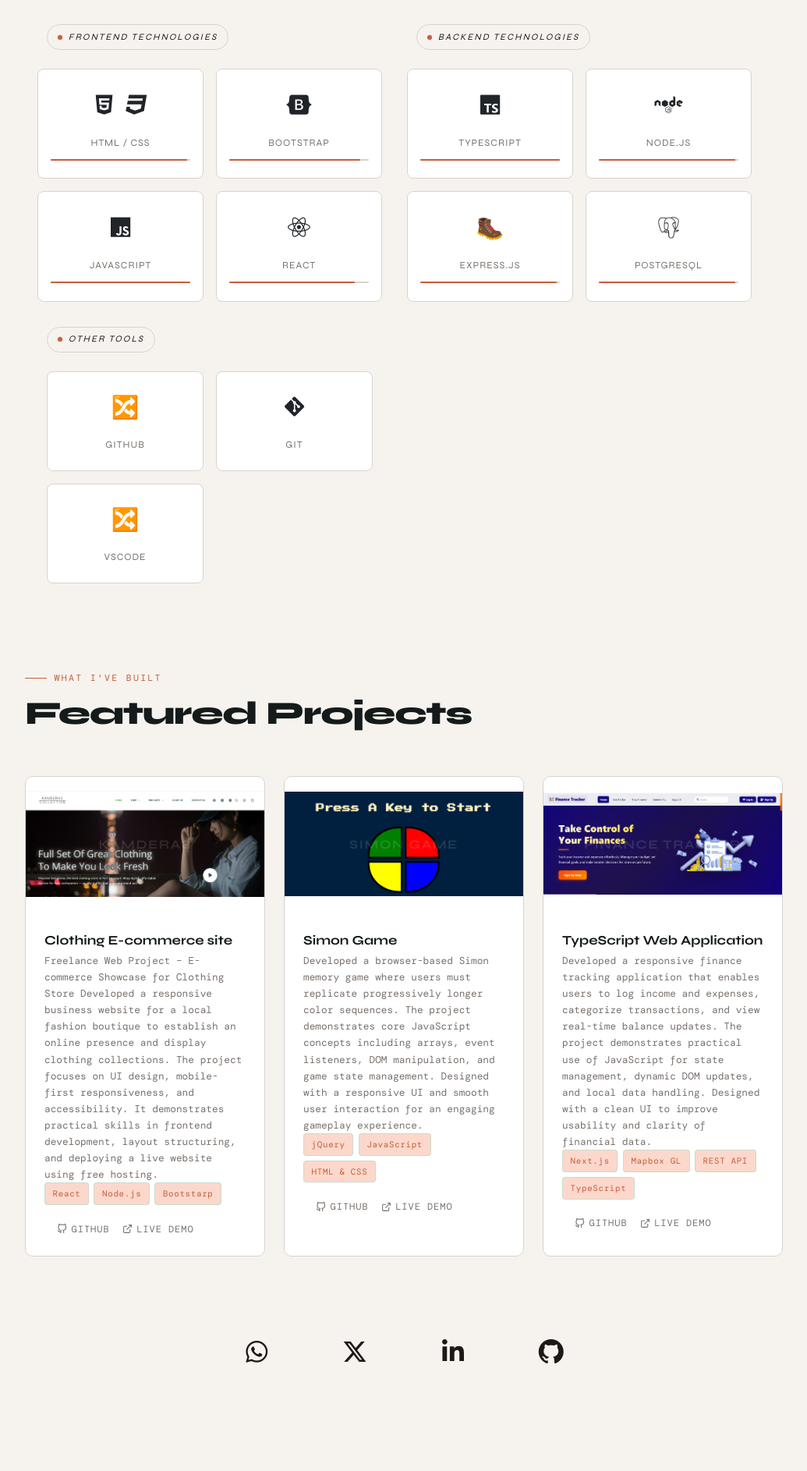
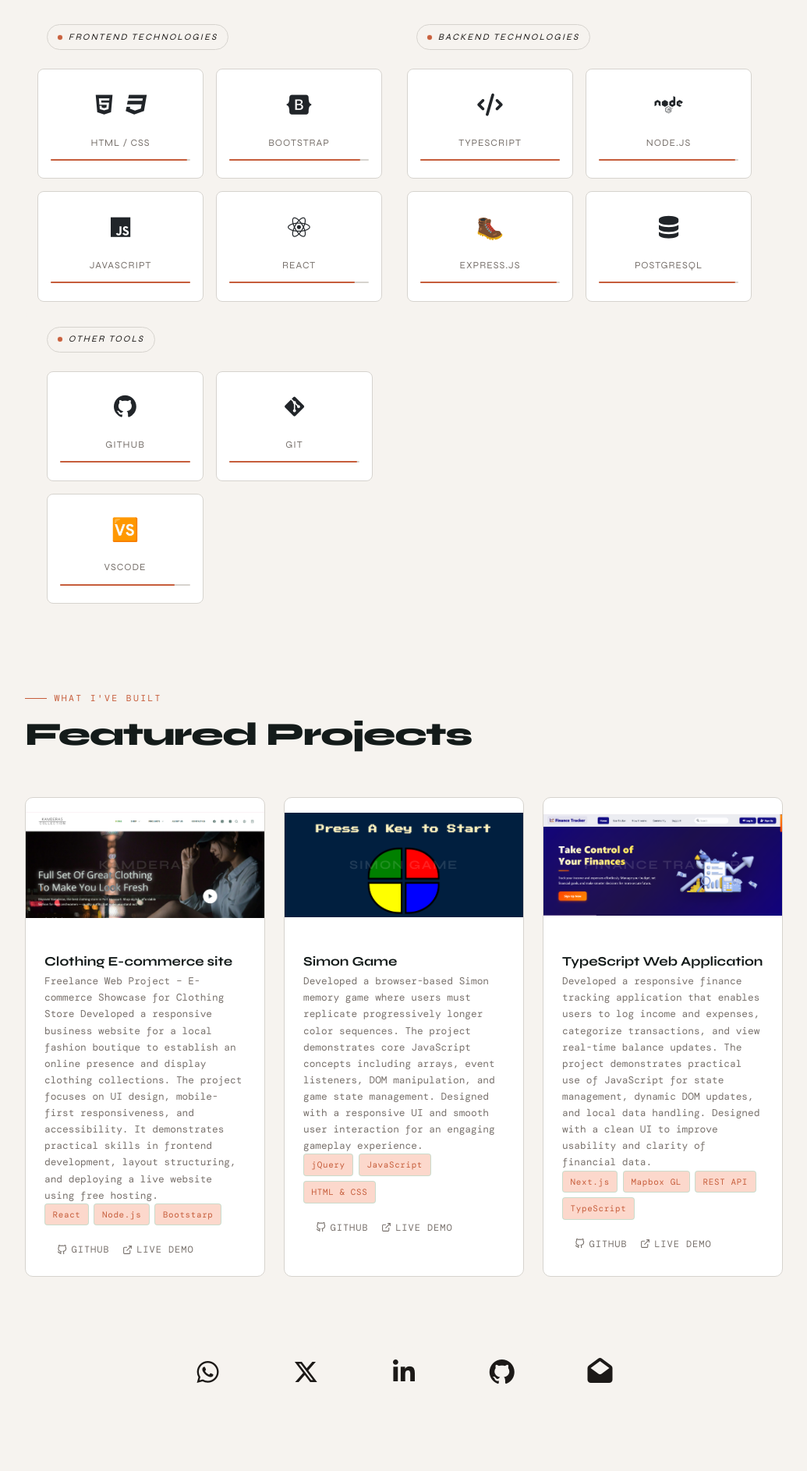
Before and after one commit to Makami27/portfolio, a website: page index.html in a window 1280 px wide. Shown: the part 1000-2886 px from the top of the page at 78% size, without its empty margins (122-1157 px from the left). Drawn offline with nearby package versions, Linux system fonts and the light colour scheme; a web font is replaced by a local one.

Commit message:
Add files via upload

```diff
--- a/contact.css
+++ b/contact.css
@@ -130,6 +130,7 @@ section {
 
 a{
   text-decoration: none;
+  color: var(--cyan-dim);
 }
 
 
@@ -143,7 +144,6 @@ a{
   border-radius: 7px;
   border-bottom-left-radius: 0;
   font-family: var(--font-head);
-
 }
 .hero3 {
 
@@ -163,6 +163,7 @@ a{
   border-radius: 100%;
   border-color: black;
   font-size: 2rem;
+  color: var(--cyan-glow);
 }
 /*-----------------                              ---------------*/
 
--- a/index.html
+++ b/index.html
@@ -114,7 +114,7 @@
         <div class="skills-grid row">
           <!-- TS -->
         <div class="skill-card reveal">
-          <div class="skill-icon"><i class="fa-brands fa-typescript"></i></div>
+          <div class="skill-icon"><i class="fa fa-code"></i></div>
           <div class="skill-name">TypeScript</div>
           <div class="skill-bar-wrap"><div class="skill-bar" data-w="100"></div></div>
         </div>
@@ -132,7 +132,7 @@
         </div>
         <!-- Node.js-->
         <div class="skill-card reveal">
-          <div class="skill-icon"><i class="fa-brands fa-postgresql"></i></div>
+          <div class="skill-icon"><i class="	fa fa-database"></i></div>
           <div class="skill-name">PostgreSQL</div>
           <div class="skill-bar-wrap"><div class="skill-bar" data-w="98"></div></div>
         </div>
@@ -149,20 +149,23 @@
 
         <!-- Github -->
         <div class="skill-card reveal">
-          <div class="skill-icon">🔀</div>
+          <div class="skill-icon"><i class="fa-brands fa-github"></i></div>
           <div class="skill-name">GitHub</div>
+          <div class="skill-bar-wrap"><div class="skill-bar" data-w="100"></div></div>
         </div>
 
         <!-- Git -->
         <div class="skill-card reveal">
           <div class="skill-icon"><i class="fa-brands fa-git-alt"></i></div>
           <div class="skill-name">Git</div>
+          <div class="skill-bar-wrap"><div class="skill-bar" data-w="98"></div></div>
         </div>
 
         <!-- Git -->
         <div class="skill-card reveal">
-          <div class="skill-icon">🔀</div>
+          <div class="skill-icon">🆚</div>
           <div class="skill-name">VSCode</div>
+          <div class="skill-bar-wrap"><div class="skill-bar" data-w="88"></div></div>
         </div>
 
        </div>
@@ -281,7 +284,8 @@
           <a href="http://"><span class="cl contact-list "><i class="fa-brands fa-whatsapp"></i></span></a>
           <a href="http://"><span class="cl contact-list "><i class="fa-brands fa-x-twitter"></i></span></a>
           <a href="http://"><span class="cl contact-list "><i class="fa-brands fa-linkedin-in"></i></span></a>
-          <a href="http://"><span class="cl contact-list "><i class="fa-brands fa-github"></i></span></a>
+          <a href="https://github.com/Makami27"><span class="cl contact-list "><i class="fa-brands fa-github"></i></span></a>
+          <a href="http://"><span class="cl contact-list "><i class="fa fa-envelope-open"></i></span></a>
 
         </center>
 
```
Also changed, not shown: contact.html (+1 -0 lines), contact.js (+12 -6 lines).
